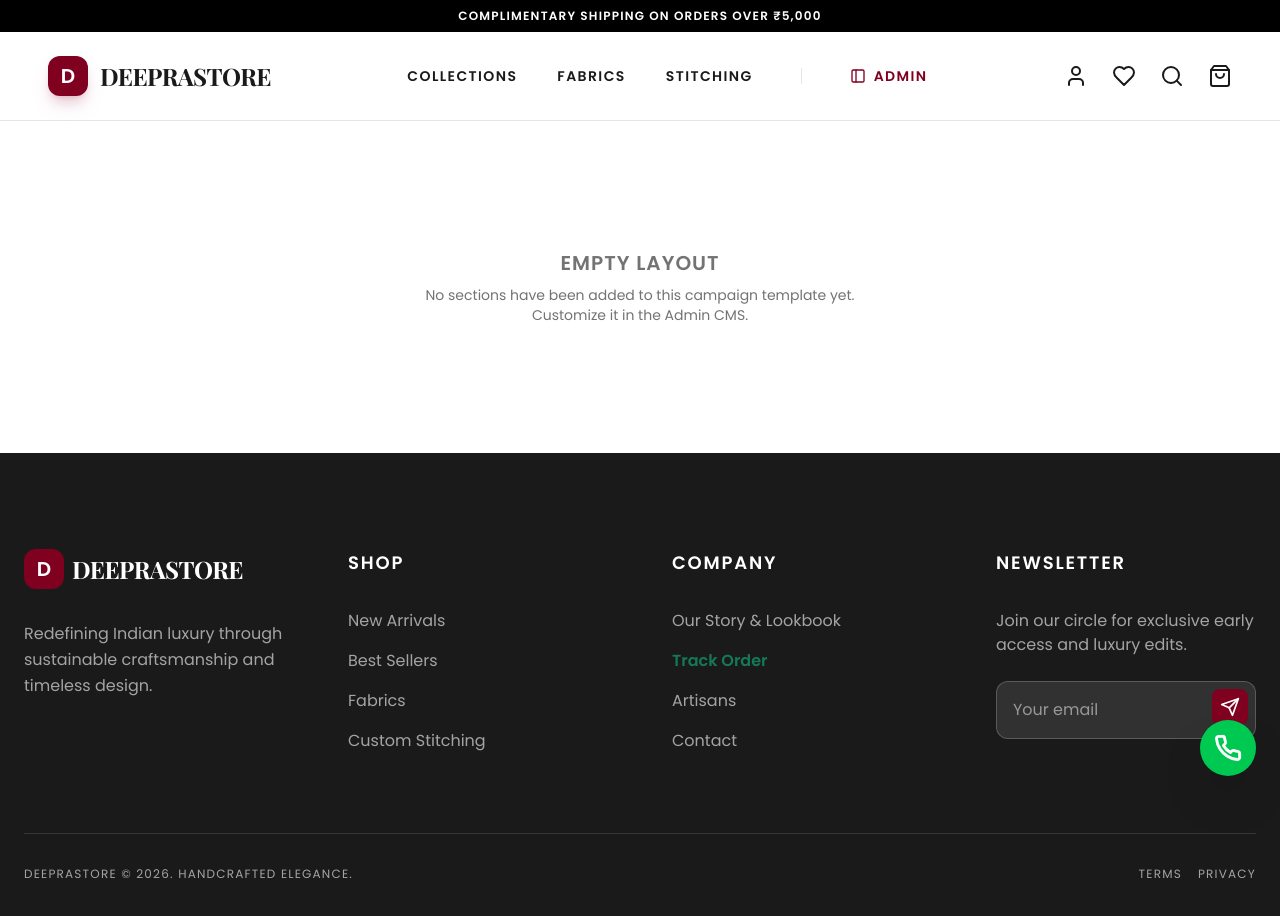
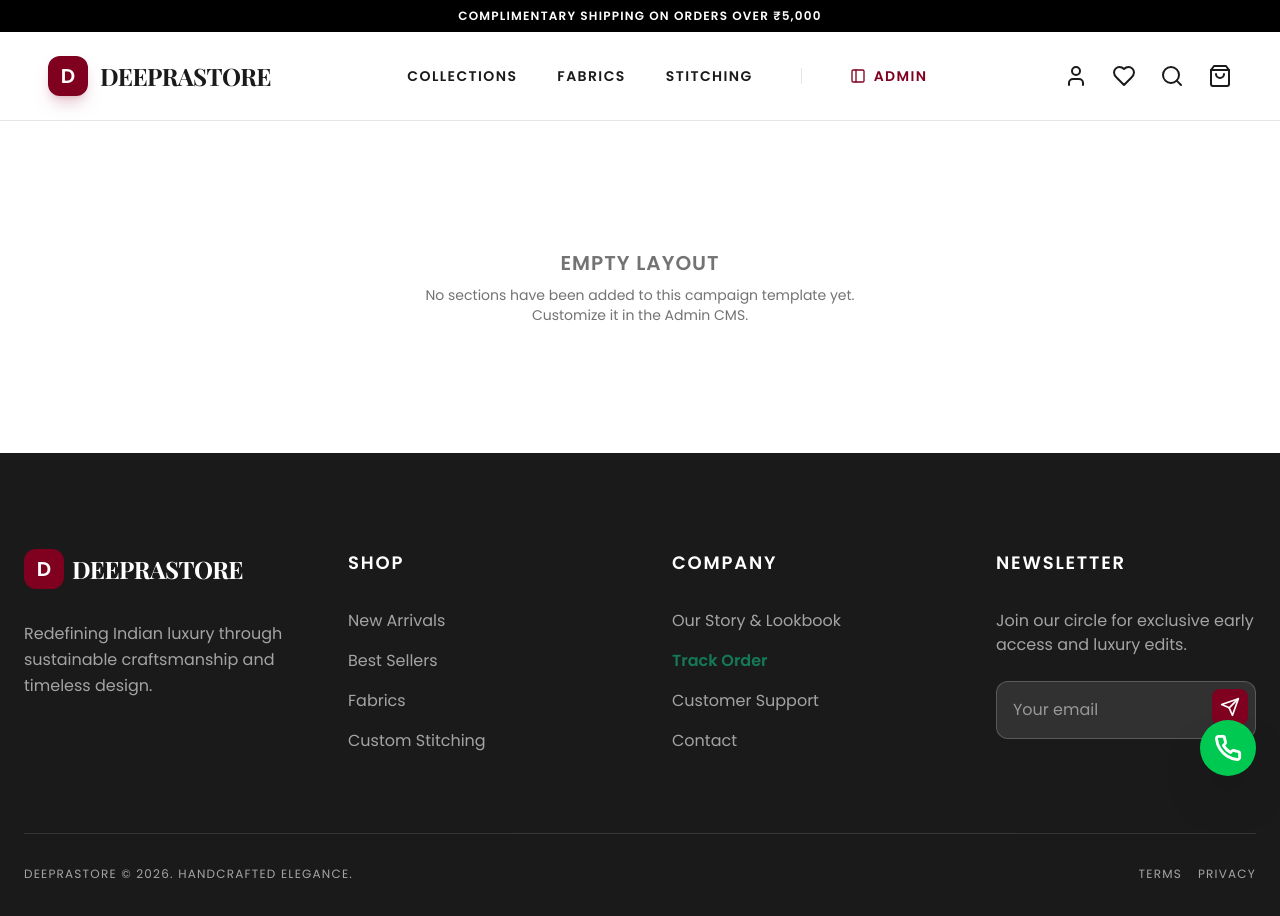
Before and after one commit to PREM94940/Deepraa-Management-Website, a Next.js app in the folder deeprastore-web/: page / in a window 1280 px wide. Shown: the top 916 px of the page. Built offline with nearby package versions, Linux system fonts and the light colour scheme; no server answers; the database is empty.

Commit message:
feat: add Track Order and Support links to Header and Footer navigation

```diff
--- a/deeprastore-web/src/components/Footer.tsx
+++ b/deeprastore-web/src/components/Footer.tsx
@@ -29,7 +29,7 @@ export const Footer = ({ globalSettings }: { globalSettings?: any }) => {
                     <ul className="space-y-4 opacity-60">
                         <li><Link href="/lookbook" className="hover:text-accent transition-colors">Our Story & Lookbook</Link></li>
                         <li><Link href="/track" className="hover:text-accent transition-colors text-accent-emerald font-bold">Track Order</Link></li>
-                        <li><Link href="/" className="hover:text-accent transition-colors">Artisans</Link></li>
+                        <li><Link href="/support" className="hover:text-accent transition-colors">Customer Support</Link></li>
                         <li><Link href="/" className="hover:text-accent transition-colors">Contact</Link></li>
                     </ul>
                 </div>
--- a/deeprastore-web/src/components/Navbar.tsx
+++ b/deeprastore-web/src/components/Navbar.tsx
@@ -10,7 +10,9 @@ export const Navbar = ({ globalSettings }: { globalSettings?: any }) => {
     const menuItems = globalSettings?.primary_menu || [
         { label: 'Collections', link: '/collections' },
         { label: 'Fabrics', link: '/collections?category=Fabric' },
-        { label: 'Stitching', link: '/custom-stitching' }
+        { label: 'Stitching', link: '/custom-stitching' },
+        { label: 'Track Order', link: '/track' },
+        { label: 'Support', link: '/support' }
     ];
 
     // Calculate total quantity for the badge
```
